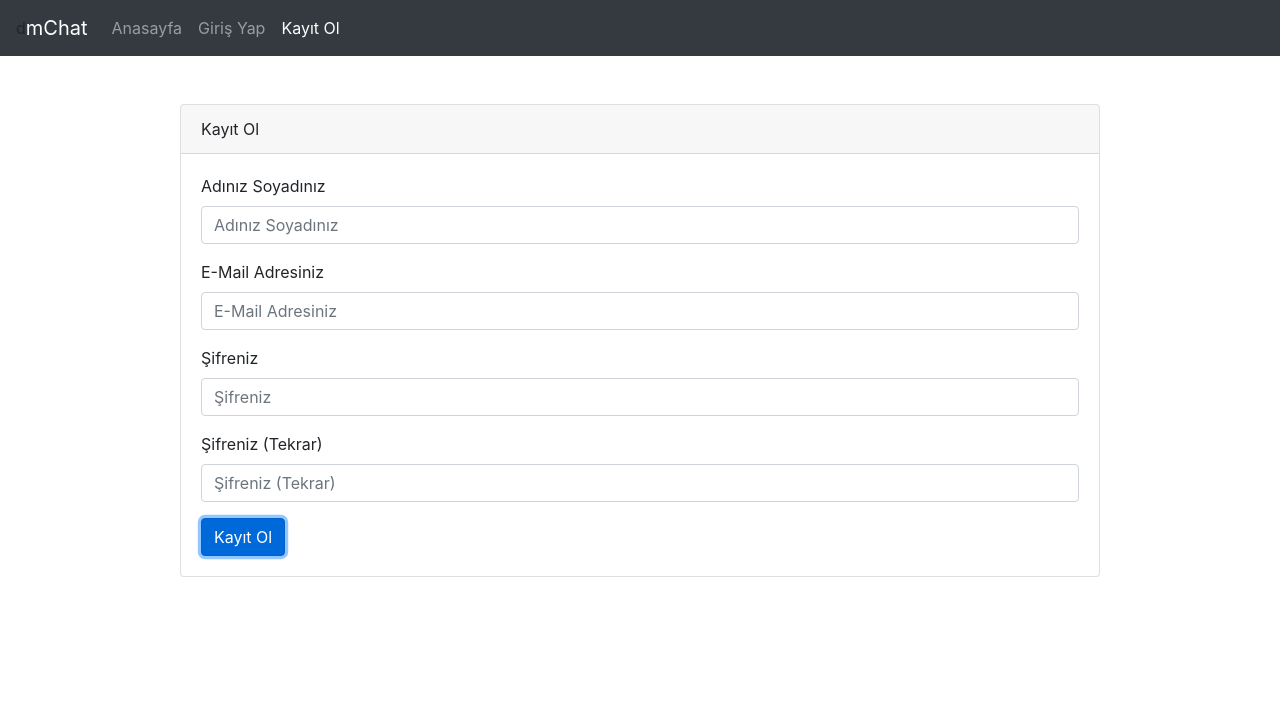
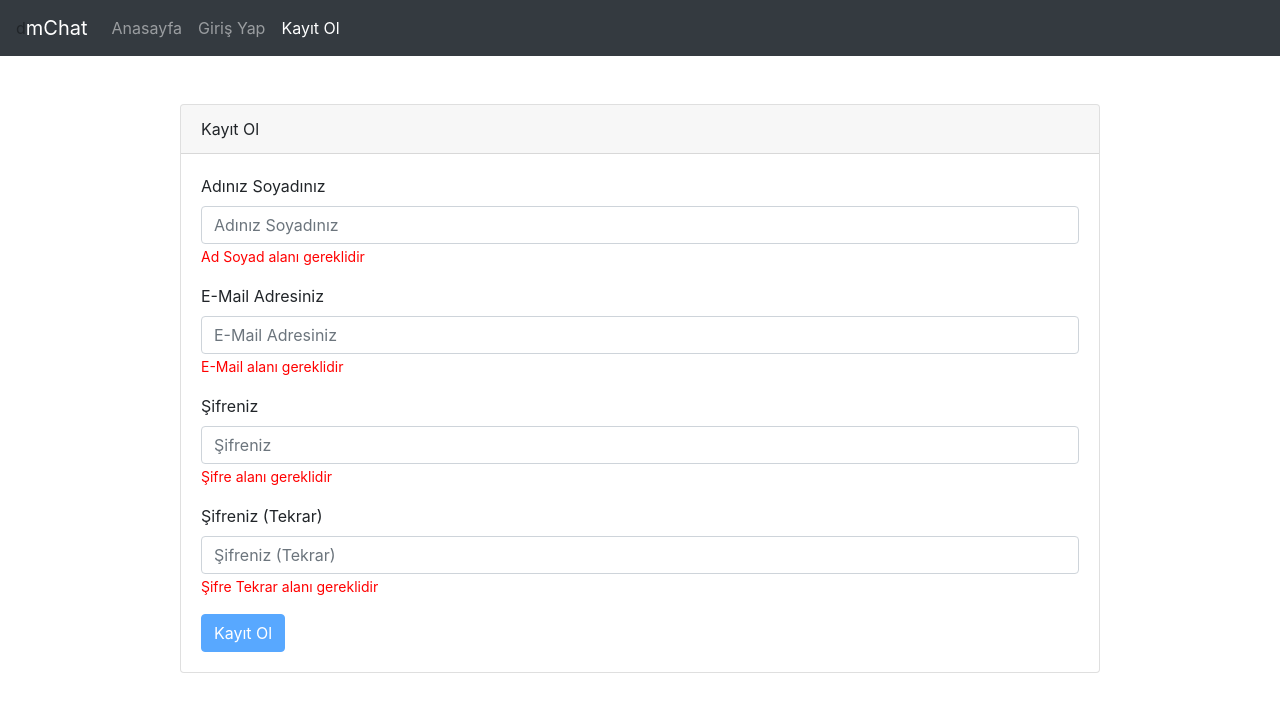
Before and after one commit to turan1302/youtube-chat-egitim, a React (Create React App) app in the folder react-chat/: page /register in a window 1280 px wide. Both pictures are taken after a click on the button "Kayıt Ol". Shown: the top 712 px of the page. Built offline with nearby package versions, Linux system fonts and the light colour scheme.

Commit message:
kullanıcı kayıt kısmı gerçekleştirildi

```diff
--- a/react-chat/src/pages/Register/index.js
+++ b/react-chat/src/pages/Register/index.js
@@ -3,8 +3,48 @@ import Header from "../../components/common/Header";
 import withRouter from "../../withRouter";
 import {Button, Card, Col, Container, Form, Row} from "react-bootstrap";
 import {inject, observer} from "mobx-react";
+import {Formik} from "formik";
+import * as Yup from "yup";
+import RestClient from "../../RestAPI/RestClient";
+import AppUrl from "../../RestAPI/AppUrl";
+import Notification from "../../RestAPI/Notification";
 
 class Register extends Component {
+
+    constructor(props) {
+        super(props);
+    }
+
+    handleSubmit = (values, {resetForm, setSubmitting}) => {
+        const {navigate} = this.props;
+
+        RestClient.postRequest(AppUrl.register,values).then((res)=>{
+            const status = res.status;
+            const result = res.data;
+
+            if (status===201){
+                resetForm();
+                setSubmitting(false);
+                Notification.success(result);
+                navigate("/login");
+            }else{
+                if (status===422){
+                    setSubmitting(false);
+                    Notification.error(result);
+                }else{
+                    setSubmitting(false);
+                    Notification.error(result);
+                }
+            }
+        }).catch((err)=>{
+            console.log(err);
+            Notification.error({
+                title : "Hata",
+                message : "Bir hata oluştu. Lütfen daha sonra tekrar deneyiniz"
+            });
+        })
+    }
+
     render() {
         return (
             <>
@@ -16,31 +56,52 @@ class Register extends Component {
                             <Card>
                                 <Card.Header>Kayıt Ol</Card.Header>
                                 <Card.Body>
+                                    <Formik initialValues={{
+                                        name: '',
+                                        email: '',
+                                        password: '',
+                                        password_confirmation: '',
+                                    }}
+                                            validationSchema={Yup.object().shape({
+                                                name: Yup.string().required("Ad Soyad alanı gereklidir"),
+                                                email: Yup.string().required("E-Mail alanı gereklidir").email("Lütfen geçerli bir E-Mail adresi giriniz"),
+                                                password: Yup.string().required("Şifre alanı gereklidir").min(8, "Şifreniz en az 8 karakter olmak zorundadır").max(16, "Şifreniz en fazla 16 karakter olmak zorundadır"),
+                                                password_confirmation: Yup.string().required("Şifre Tekrar alanı gereklidir").min(8, "Şifreniz en az 8 karakter olmak zorundadır").max(16, "Şifreniz en fazla 16 karakter olmak zorundadır").oneOf([Yup.ref('password'), null], "Şifreler uyuşmuyor")
+                                            })}
+                                            onSubmit={this.handleSubmit}>
+                                        {({values,touched,errors,handleChange,handleSubmit,handleBlur,isValid,isSubmitting}) => (
                                             <Form>
                                                 <Form.Group>
                                                     <Form.Label>Adınız Soyadınız</Form.Label>
-                                            <Form.Control type="text" placeholder="Adınız Soyadınız" />
+                                                    <Form.Control value={values.name} name={"name"} onChange={handleChange('name')} onBlur={handleBlur} type="text" placeholder="Adınız Soyadınız"/>
+                                                    {(errors.name && touched.name) && <small style={{color : "red"}}>{errors.name}</small>}
                                                 </Form.Group>
 
                                                 <Form.Group className={"mt-3"}>
                                                     <Form.Label>E-Mail Adresiniz</Form.Label>
-                                            <Form.Control type="text" placeholder="E-Mail Adresiniz" />
+                                                    <Form.Control value={values.email} name={"email"} onChange={handleChange('email')} onBlur={handleBlur} type="text" placeholder="E-Mail Adresiniz"/>
+                                                    {(errors.email && touched.email) && <small style={{color : "red"}}>{errors.email}</small>}
                                                 </Form.Group>
 
                                                 <Form.Group className={"mt-3"}>
                                                     <Form.Label>Şifreniz</Form.Label>
-                                            <Form.Control type="password" placeholder="Şifreniz" />
+                                                    <Form.Control value={values.password} name={"password"} onChange={handleChange('password')} onBlur={handleBlur} type="password" placeholder="Şifreniz"/>
+                                                    {(errors.password && touched.password) && <small style={{color : "red"}}>{errors.password}</small>}
                                                 </Form.Group>
 
                                                 <Form.Group className={"mt-3"}>
                                                     <Form.Label>Şifreniz (Tekrar)</Form.Label>
-                                            <Form.Control type="password" placeholder="Şifreniz (Tekrar)" />
+                                                    <Form.Control value={values.password_confirmation} name={"password_confirmation"} onChange={handleChange('password_confirmation')} onBlur={handleBlur} type="password" placeholder="Şifreniz (Tekrar)"/>
+                                                    {(errors.password_confirmation && touched.password_confirmation) && <small style={{color : "red"}}>{errors.password_confirmation}</small>}
                                                 </Form.Group>
 
-                                        <Button className={"mt-3"} variant="primary" type="button">
+                                                <Button disabled={(!isValid || isSubmitting)} onClick={handleSubmit} className={"mt-3"} variant="primary" type="button">
                                                     Kayıt Ol
                                                 </Button>
                                             </Form>
+                                        )}
+                                    </Formik>
+
                                 </Card.Body>
                             </Card>
                         </Col>
```
Also changed, not shown: react-chat/package.json (+5 -3 lines), 2 other files (tests, documents, lock files or other folders). Lines whose indentation alone changed are shown as unchanged.
